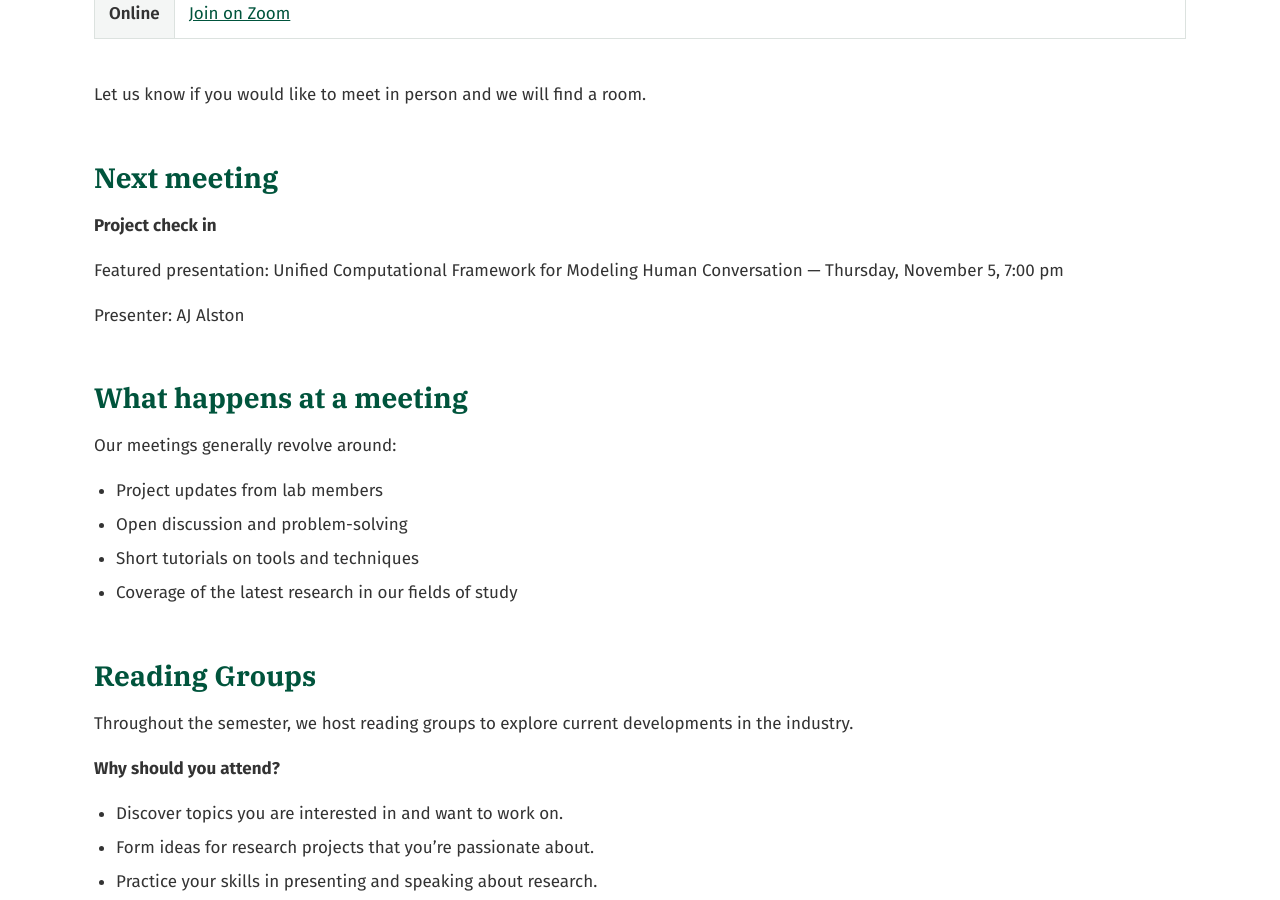
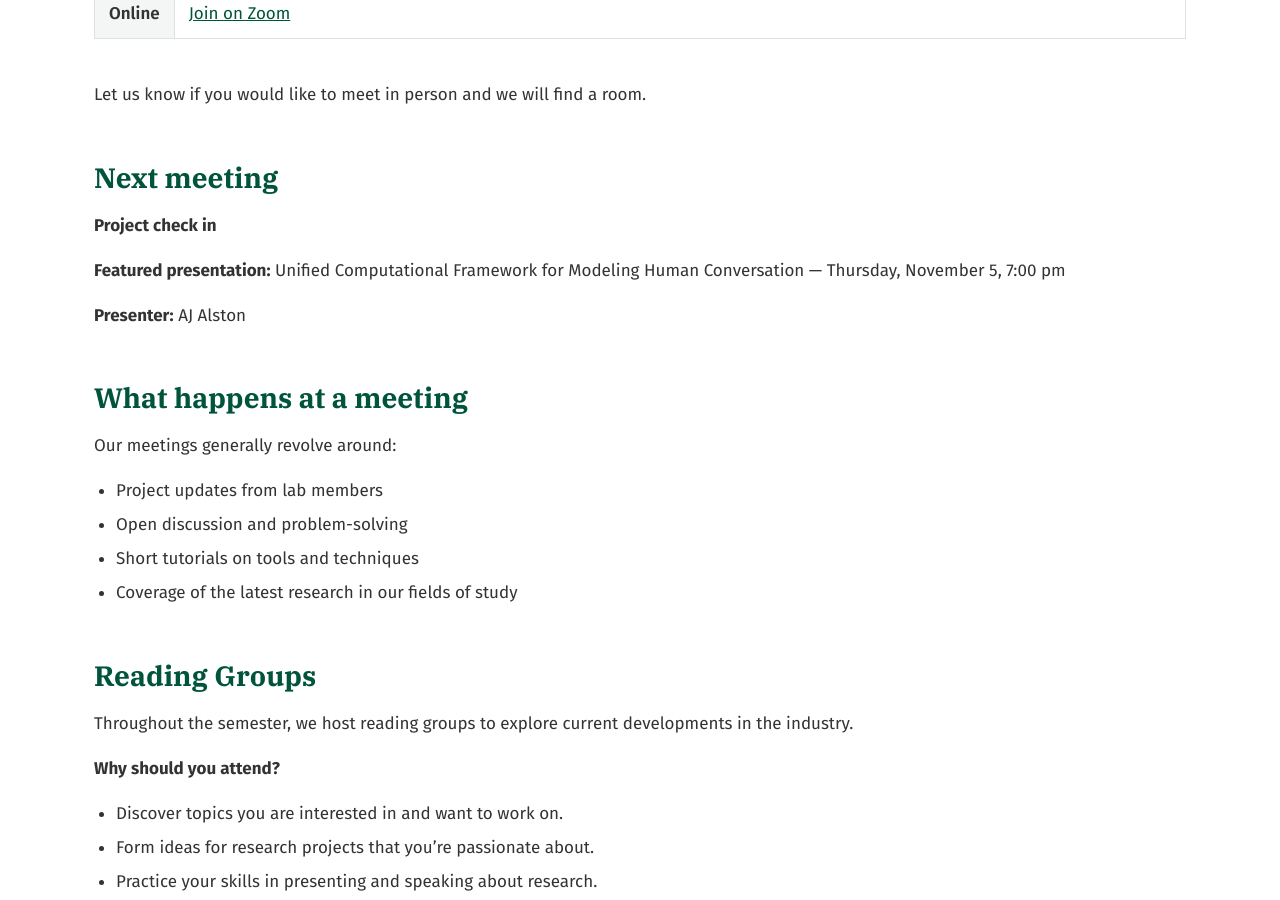
Before and after one commit to USF-MAGICS/usf-magics.github.io, a Jekyll site: the page built from meetings/index.md, in a window 1280 px wide and 900 px high, scrolled down 745 px. Built offline with Jekyll 4.4.1, drawn with Linux system fonts in a browser that asks for light colours; some web fonts are replaced; our own code applies the rules of GitHub Pages for plain Markdown files; part of the change alters nothing that is shown.

```diff
--- a/meetings/index.md
+++ b/meetings/index.md
@@ -30,9 +30,9 @@ Let us know if you would like to meet in person and we will find a room.
 
 **Project check in**
 
-Featured presentation: Unified Computational Framework for Modeling Human Conversation — Thursday, November 5, 7:00 pm
+**Featured presentation:** Unified Computational Framework for Modeling Human Conversation — Thursday, November 5, 7:00 pm
 
-Presenter: AJ Alston
+**Presenter:** AJ Alston
 
 ## What happens at a meeting
 
```
